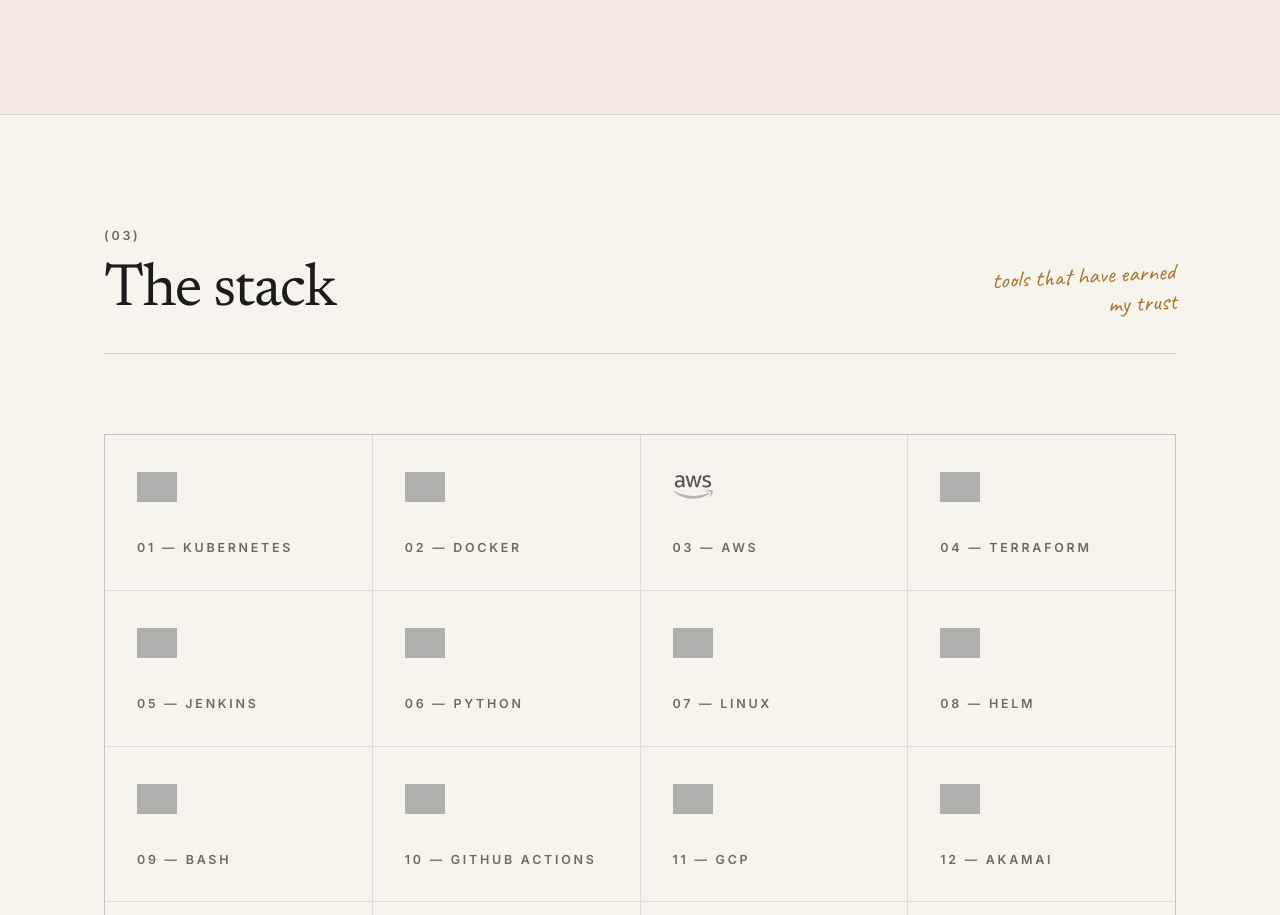
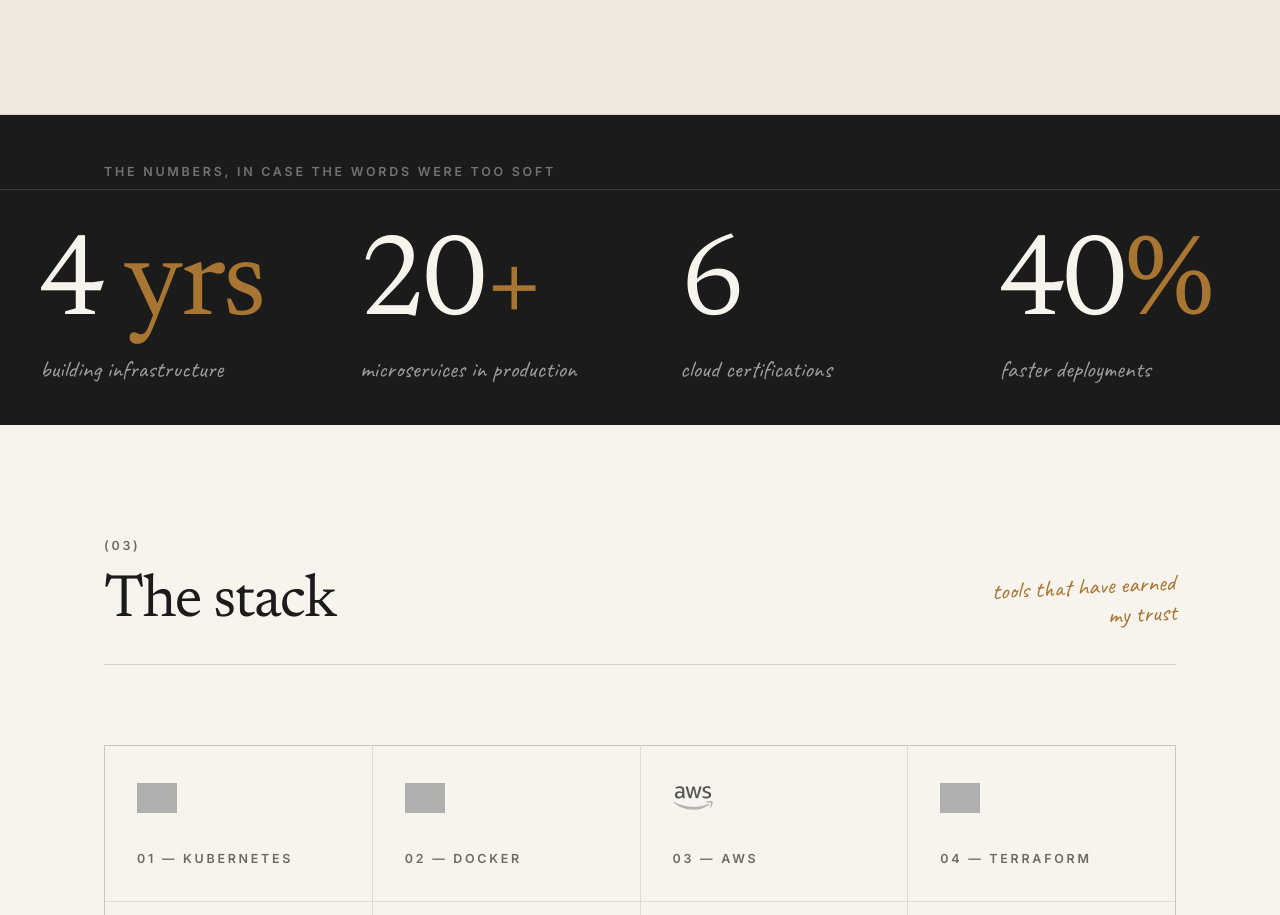
Before and after one commit to dhanushs11/dhanushs11.github.io, a React (Vite) app: page / in a window 1280 px wide. Shown: the part 3385-4300 px from the top of the page. Built offline with nearby package versions, Linux system fonts and the light colour scheme; grey boxes are pictures that could not be loaded.

Commit message:
feat: smooth inertial scrolling (Lenis) + animated numbers strip

```diff
--- a/package.json
+++ b/package.json
@@ -12,6 +12,7 @@
   "dependencies": {
     "@tailwindcss/vite": "^4.3.3",
     "framer-motion": "^13.1.0",
+    "lenis": "^1.3.26",
     "react": "^19.2.8",
     "react-dom": "^19.2.8",
     "react-icons": "^5.7.0",
--- a/src/App.jsx
+++ b/src/App.jsx
@@ -3,13 +3,17 @@
 import Marquee from './components/Marquee'
 import About from './components/About'
 import Resume from './components/Resume'
+import Numbers from './components/Numbers'
 import TechStack from './components/TechStack'
 import Portfolio from './components/Portfolio'
 import Certifications from './components/Certifications'
 import Contact from './components/Contact'
 import Footer from './components/Footer'
+import useSmoothScroll from './hooks/useSmoothScroll'
 
 export default function App() {
+  useSmoothScroll()
+
   return (
     <div className="min-h-screen bg-paper text-ink font-sans">
       <Header />
@@ -18,6 +22,7 @@
         <Marquee />
         <About />
         <Resume />
+        <Numbers />
         <TechStack />
         <Portfolio />
         <Certifications />
--- a/src/components/Header.jsx
+++ b/src/components/Header.jsx
@@ -1,6 +1,7 @@
 import { useState, useEffect } from 'react'
 import { motion, AnimatePresence } from 'framer-motion'
 import { FiArrowRight } from 'react-icons/fi'
+import { scrollToTarget } from '../hooks/useSmoothScroll'
 
 const navLinks = [
   { name: 'About', href: '#about' },
@@ -29,7 +30,7 @@
       }`}
     >
       <div className="max-w-7xl mx-auto px-6 md:px-10 h-20 flex items-center justify-between">
-        <a href="#hero" className="flex items-baseline gap-1">
+        <a href="#hero" onClick={e => { e.preventDefault(); scrollToTarget('#hero') }} className="flex items-baseline gap-1">
           <span className="font-serif text-2xl font-medium tracking-tight text-ink">Dhanush</span>
           <span className="text-hand text-xl text-accent rotate-[-4deg]">Satyavolu</span>
         </a>
@@ -39,6 +40,7 @@
             <a
               key={link.href}
               href={link.href}
+              onClick={e => { e.preventDefault(); scrollToTarget(link.href) }}
               className="eyebrow text-ink hover:text-accent transition-colors duration-200 relative group"
             >
               {link.name}
@@ -49,6 +51,7 @@
 
         <a
           href="#contact"
+          onClick={e => { e.preventDefault(); scrollToTarget('#contact') }}
           className="hidden md:inline-flex items-center gap-2 eyebrow border border-ink/20 hover:border-ink px-5 py-2.5 rounded-full transition-all duration-200 hover:bg-ink hover:text-paper"
         >
           Say hello <FiArrowRight size={14} />
@@ -77,7 +80,7 @@
                 <a
                   key={link.href}
                   href={link.href}
-                  onClick={() => setMobileOpen(false)}
+                  onClick={e => { e.preventDefault(); setMobileOpen(false); scrollToTarget(link.href) }}
                   className="py-3 serif text-2xl font-serif text-ink hover:text-accent border-b border-black/5"
                 >
                   {link.name}
--- a/src/components/Hero.jsx
+++ b/src/components/Hero.jsx
@@ -1,6 +1,7 @@
 import { useEffect, useState } from 'react'
 import { motion, useScroll, useTransform } from 'framer-motion'
 import { FiArrowDown, FiMail } from 'react-icons/fi'
+import { scrollToTarget } from '../hooks/useSmoothScroll'
 
 const roles = [
   'DevSecOps Engineer',
@@ -82,12 +83,14 @@
         >
           <a
             href="#portfolio"
+            onClick={e => { e.preventDefault(); scrollToTarget('#portfolio') }}
             className="inline-flex items-center gap-3 eyebrow bg-ink text-paper px-8 py-4 rounded-full hover:bg-accent transition-colors duration-200"
           >
             View my work <FiArrowDown size={16} />
           </a>
           <a
             href="#contact"
+            onClick={e => { e.preventDefault(); scrollToTarget('#contact') }}
             className="inline-flex items-center gap-2 eyebrow text-ink border-b border-ink/30 py-2 hover:border-accent hover:text-accent transition-colors duration-200"
           >
             Get in touch <FiMail size={15} />
--- /dev/null
+++ b/src/components/Numbers.jsx
@@ -0,0 +1,76 @@
+import { useRef, useEffect, useState } from 'react'
+import { motion, useInView } from 'framer-motion'
+
+const figures = [
+  { end: 4, suffix: ' yrs', label: 'building infrastructure' },
+  { end: 20, suffix: '+', label: 'microservices in production' },
+  { end: 6, suffix: '', label: 'cloud certifications' },
+  { end: 40, suffix: '%', label: 'faster deployments' },
+]
+
+function useCountUp(target, start) {
+  const [value, setValue] = useState(0)
+
+  useEffect(() => {
+    if (!start) return
+    let rafId
+    const duration = 1600
+    const t0 = performance.now()
+    const tick = now => {
+      const p = Math.min(1, (now - t0) / duration)
+      const eased = 1 - Math.pow(2, -10 * p)
+      setValue(Math.round(target * (p === 1 ? 1 : eased)))
+      if (p < 1) rafId = requestAnimationFrame(tick)
+    }
+    rafId = requestAnimationFrame(tick)
+    return () => cancelAnimationFrame(rafId)
+  }, [start, target])
+
+  return value
+}
+
+function Figure({ item, i, inView }) {
+  const value = useCountUp(item.end, inView)
+
+  return (
+    <motion.div
+      initial={{ opacity: 0, y: 24 }}
+      animate={inView ? { opacity: 1, y: 0 } : {}}
+      transition={{ duration: 0.5, delay: i * 0.08 }}
+      className="py-10 px-6 md:px-10 border-t border-paper/15 text-center md:text-left"
+    >
+      <p className="font-serif text-[clamp(4rem,9vw,8.5rem)] leading-none text-paper tracking-tight">
+        {value}
+        <span className="text-accent-warm">{item.suffix}</span>
+      </p>
+      <p className="text-hand text-2xl text-paper/60 mt-2">{item.label}</p>
+    </motion.div>
+  )
+}
+
+export default function Numbers() {
+  const ref = useRef(null)
+  const inView = useInView(ref, { once: true, margin: '-120px' })
+
+  return (
+    <section id="figures" className="bg-ink text-paper">
+      <div ref={ref}>
+        <div className="max-w-6xl mx-auto px-6 md:px-10">
+          <motion.p
+            initial={{ opacity: 0 }}
+            animate={inView ? { opacity: 1 } : {}}
+            transition={{ duration: 0.5, delay: 0.1 }}
+            className="eyebrow text-paper/40 pt-12 pb-2 text-center md:text-left"
+          >
+            the numbers, in case the words were too soft
+          </motion.p>
+        </div>
+        <div className="grid grid-cols-2 lg:grid-cols-4">
+          {figures.map((f, i) => (
+            <Figure key={f.end + f.suffix} item={f} i={i} inView={inView} />
+          ))}
+        </div>
+      </div>
+    </section>
+  )
+}
--- /dev/null
+++ b/src/hooks/useSmoothScroll.js
@@ -0,0 +1,37 @@
+import { useEffect } from 'react'
+import Lenis from 'lenis'
+
+export const lenisStore = { current: null }
+
+export function scrollToTarget(href) {
+  if (href === '#hero' || href === '#') {
+    lenisStore.current?.scrollTo(0, { duration: 1.4 })
+  } else {
+    const el = document.querySelector(href)
+    if (el) lenisStore.current?.scrollTo(el, { offset: -80, duration: 1.2 })
+  }
+}
+
+export default function useSmoothScroll() {
+  useEffect(() => {
+    const lenis = new Lenis({
+      duration: 1.15,
+      easing: t => Math.min(1, 1.001 - Math.pow(2, -10 * t)),
+      smoothWheel: true,
+    })
+    lenisStore.current = lenis
+
+    let rafId
+    const raf = time => {
+      lenis.raf(time)
+      rafId = requestAnimationFrame(raf)
+    }
+    rafId = requestAnimationFrame(raf)
+
+    return () => {
+      cancelAnimationFrame(rafId)
+      lenis.destroy()
+      lenisStore.current = null
+    }
+  }, [])
+}
--- a/src/index.css
+++ b/src/index.css
@@ -15,8 +15,24 @@
 }
 
 html {
-  scroll-behavior: smooth;
   scroll-padding-top: 100px;
+}
+
+html.lenis,
+html.lenis body {
+  height: auto;
+}
+
+.lenis.lenis-smooth {
+  scroll-behavior: auto !important;
+}
+
+.lenis.lenis-smooth [data-lenis-prevent] {
+  overscroll-behavior: contain;
+}
+
+.lenis.lenis-stopped {
+  overflow: hidden;
 }
 
 body {
```
Also changed, not shown: 1 other file (tests, documents, lock files or other folders).
